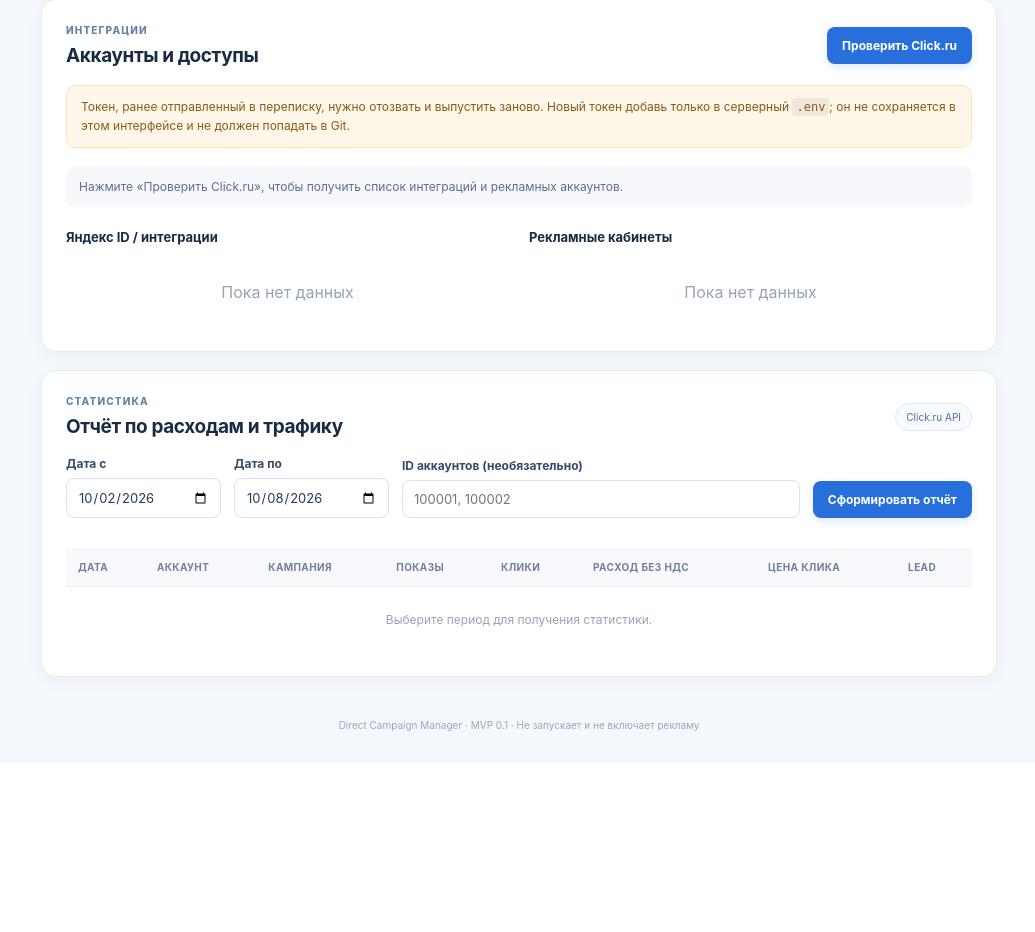
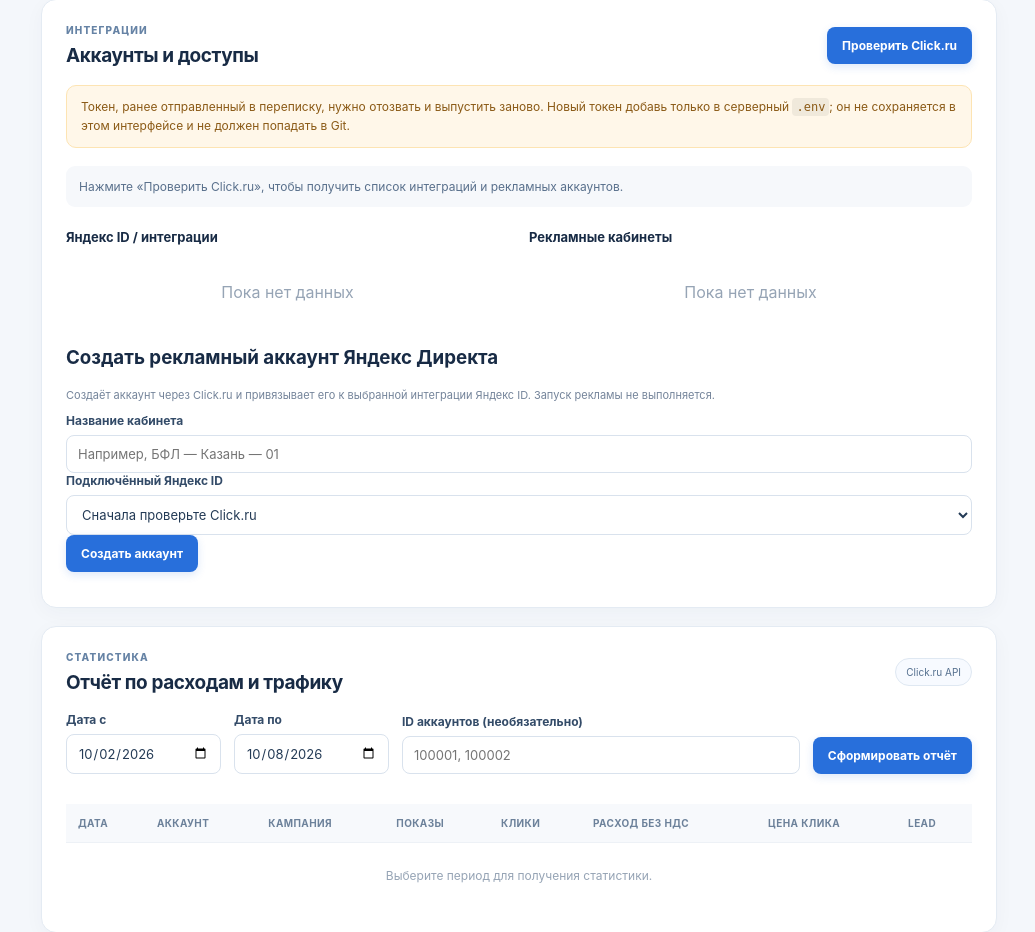
Before and after one commit to dimamarketing001-netizen/addAvto, a FastAPI app: template app/templates/index.html in a window 1280 px wide. Shown: the part 2032-2964 px from the top of the page, without its empty margins (245-1280 px from the left). Before the commit the page ends 2763 px from the top, so only its background shows below. Run offline with FastAPI, Linux system fonts and the light colour scheme; the template is opened without the code that fills it, so the values that code supplies are empty.

Commit message:
Add Direct account creation form

```diff
--- a/app/templates/index.html
+++ b/app/templates/index.html
@@ -59,6 +59,16 @@
       <div class="notice notice-warning">Токен, ранее отправленный в переписку, нужно отозвать и выпустить заново. Новый токен добавь только в серверный <code>.env</code>; он не сохраняется в этом интерфейсе и не должен попадать в Git.</div>
       <div id="connectionMessage" class="connection-message">Нажмите «Проверить Click.ru», чтобы получить список интеграций и рекламных аккаунтов.</div>
       <div class="connection-grid"><div><h3>Яндекс ID / интеграции</h3><div id="integrationsList" class="stack-list"><div class="empty">Пока нет данных</div></div></div><div><h3>Рекламные кабинеты</h3><div id="accountsList" class="stack-list"><div class="empty">Пока нет данных</div></div></div></div>
+      <div class="account-create">
+        <h3>Создать рекламный аккаунт Яндекс Директа</h3>
+        <p class="muted small">Создаёт аккаунт через Click.ru и привязывает его к выбранной интеграции Яндекс ID. Запуск рекламы не выполняется.</p>
+        <form id="accountCreateForm" class="account-create-form">
+          <label class="field">Название кабинета<input name="name" required minlength="2" maxlength="120" placeholder="Например, БФЛ — Казань — 01"></label>
+          <label class="field">Подключённый Яндекс ID<select name="integration_id" id="directIntegrationId" required><option value="">Сначала проверьте Click.ru</option></select></label>
+          <button class="button button-primary" type="submit">Создать аккаунт</button>
+        </form>
+        <div id="accountCreateMessage" class="form-message" role="status"></div>
+      </div>
     </section>
     <section id="reports" class="panel">
       <div class="panel-heading"><div><div class="eyebrow">СТАТИСТИКА</div><h2>Отчёт по расходам и трафику</h2></div><span class="chip">Click.ru API</span></div>
```
